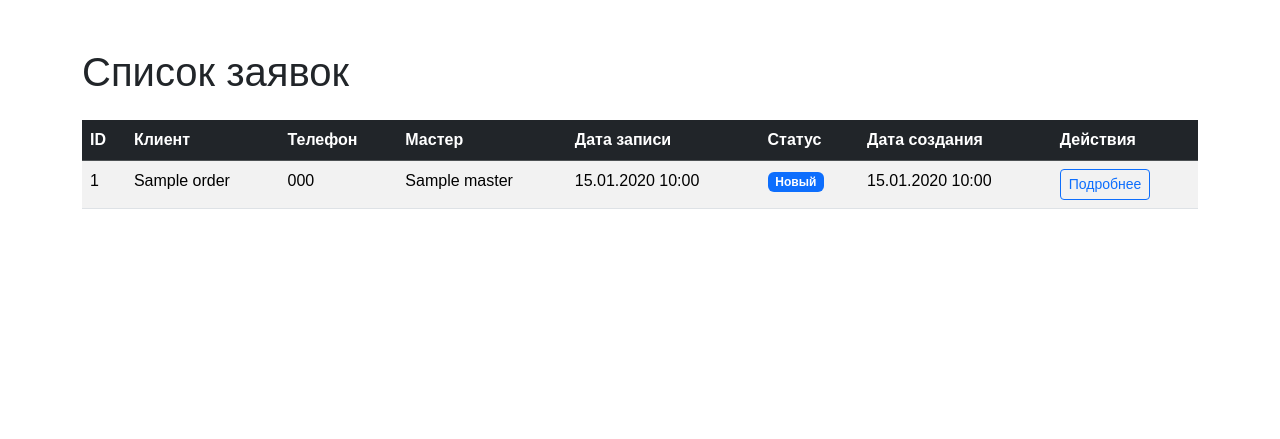
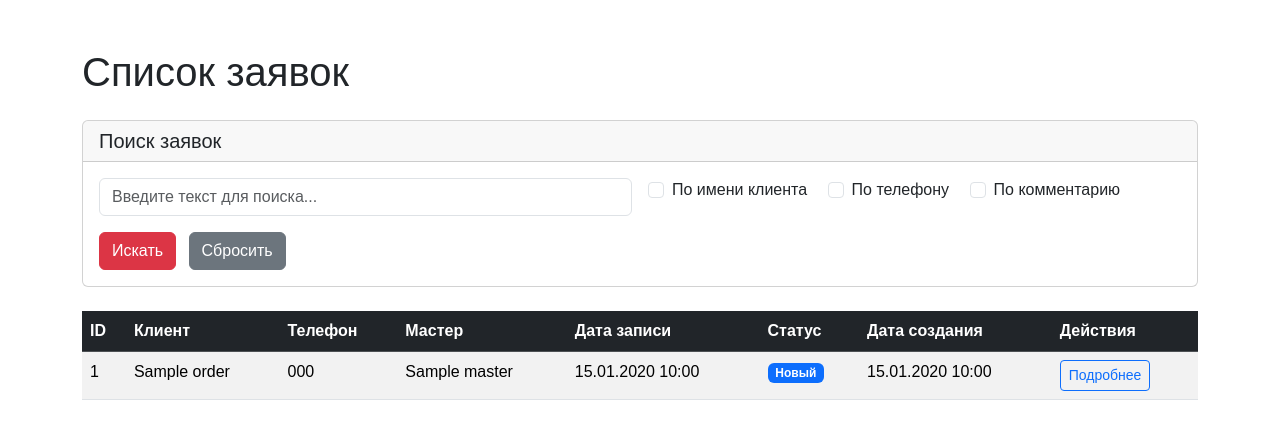
Before and after one commit to DashiD10/Django_HW2, a Django app: page /orders/ in a window 1280 px wide. Shown: the part 120-559 px from the top of the page. Run offline with Django 5.2, Linux system fonts and the light colour scheme; a user stored in the database is signed in; tables that the repository leaves empty hold one stand-in row (values such as "Sample post").

Commit message:
HW41 Поисковая форма на Q-объектах

```diff
--- a/core/templates/core/orders_list.html
+++ b/core/templates/core/orders_list.html
@@ -4,6 +4,63 @@
 {% block content %}
 <div class="container mt-5">
     <h1 class="mb-4">Список заявок</h1>
+
+    <!-- Search Form -->
+    <div class="card mb-4">
+        <div class="card-header">
+            <h5 class="mb-0">Поиск заявок</h5>
+        </div>
+        <div class="card-body">
+            <form method="get" class="row g-3">
+                <div class="col-md-6">
+                    <input type="text"
+                           class="form-control"
+                           name="q"
+                           placeholder="Введите текст для поиска..."
+                           value="{{ search_query }}">
+                </div>
+                <div class="col-md-6">
+                    <div class="form-check form-check-inline">
+                        <input class="form-check-input"
+                               type="checkbox"
+                               id="search_name"
+                               name="search_name"
+                               value="1"
+                               {% if search_name %}checked{% endif %}>
+                        <label class="form-check-label" for="search_name">
+                            По имени клиента
+                        </label>
+                    </div>
+                    <div class="form-check form-check-inline">
+                        <input class="form-check-input"
+                               type="checkbox"
+                               id="search_phone"
+                               name="search_phone"
+                               value="1"
+                               {% if search_phone %}checked{% endif %}>
+                        <label class="form-check-label" for="search_phone">
+                            По телефону
+                        </label>
+                    </div>
+                    <div class="form-check form-check-inline">
+                        <input class="form-check-input"
+                               type="checkbox"
+                               id="search_comment"
+                               name="search_comment"
+                               value="1"
+                               {% if search_comment %}checked{% endif %}>
+                        <label class="form-check-label" for="search_comment">
+                            По комментарию
+                        </label>
+                    </div>
+                </div>
+                <div class="col-12">
+                    <button type="submit" class="btn btn-primary">Искать</button>
+                    <a href="{% url 'orders_list' %}" class="btn btn-secondary ms-2">Сбросить</a>
+                </div>
+            </form>
+        </div>
+    </div>
 
     {% if orders %}
         <div class="table-responsive">
@@ -57,7 +114,11 @@
         </div>
     {% else %}
         <div class="alert alert-info" role="alert">
-            Заявок пока нет.
+            {% if search_query %}
+                По вашему запросу "{{ search_query }}" заявок не найдено.
+            {% else %}
+                Заявок пока нет.
+            {% endif %}
         </div>
     {% endif %}
 </div>
--- a/core/views.py
+++ b/core/views.py
@@ -1,5 +1,6 @@
 from django.shortcuts import render, get_object_or_404
 from django.contrib.auth.decorators import login_required
+from django.db.models import Q
 from .models import Master, Review, Order
 
 def landing(request):
@@ -17,8 +18,36 @@ def thanks(request):
 @login_required
 def orders_list(request):
     orders = Order.objects.all().order_by('-date_created')
+
+    # Get search query and checkbox values from GET request
+    search_query = request.GET.get('q', '')
+    search_name = request.GET.get('search_name', '')  # Default empty means unchecked
+    search_phone = request.GET.get('search_phone', '')
+    search_comment = request.GET.get('search_comment', '')
+
+    # Build Q objects based on selected checkboxes
+    if search_query:
+        q_objects = Q()
+
+        if search_name:
+            q_objects |= Q(name__icontains=search_query)
+        if search_phone:
+            q_objects |= Q(phone__icontains=search_query)
+        if search_comment:
+            q_objects |= Q(comment__icontains=search_query)
+
+        # If no checkboxes are selected, default to search by name
+        if not any([search_name, search_phone, search_comment]):
+            q_objects = Q(name__icontains=search_query)
+
+        orders = orders.filter(q_objects)
+
     context = {
         "orders": orders,
+        "search_query": search_query,
+        "search_name": search_name,
+        "search_phone": search_phone,
+        "search_comment": search_comment,
     }
     return render(request, 'core/orders_list.html', context)
 
--- a/static/css/main.css
+++ b/static/css/main.css
@@ -12,6 +12,11 @@ body {
 
 .hero-section {
     background: linear-gradient(135deg, #667eea 0%, #764ba2 100%);
+}
+
+.hero-section h1 {
+    color: #f8f9fa;
+    text-shadow: 2px 2px 4px rgba(0, 0, 0, 0.3);
 }
 
 .card {
```
